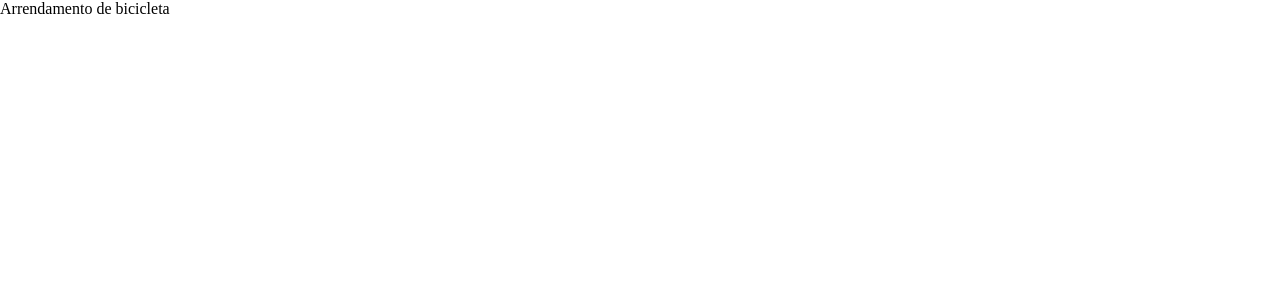
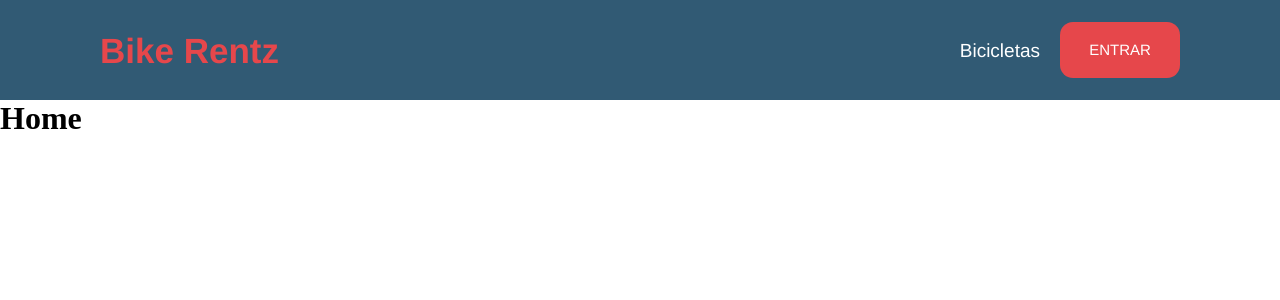
Before and after one commit to Futila/BikeRentz, a Next.js app: page / in a window 1280 px wide. Shown: the top 300 px of the page. Built offline with nearby package versions, Linux system fonts and the light colour scheme.

Commit message:
Navbar menu based on user session

```diff
--- a/src/components/molecules/NavBar/index.tsx
+++ b/src/components/molecules/NavBar/index.tsx
@@ -1,13 +1,57 @@
-import { NavBarContainer, NavBarLogo } from "./styles";
+import { useGetUserInfo } from "@/src/hooks/useGetUserInfo";
+import { useRouter } from "next/router";
+import {
+  MenuButton,
+  MenuContainer,
+  MenuItem,
+  MenuList,
+  NavBarContainer,
+  NavBarLogo,
+} from "./styles";
 
 interface NavBarProps {
   title: string;
 }
 
+const LOGGED_ROUTE = [
+  { title: "Bicicletas", route: "bikes" },
+  { title: "Bicicletas arrendadas", route: "bikes-rented" },
+  { title: "Conta", route: "account" },
+];
+
 const NavBar = ({ title }: NavBarProps) => {
+  const { isLogged } = useGetUserInfo();
+  const router = useRouter();
   return (
     <NavBarContainer isTransparent={title === "Entrar" || title === "Registar"}>
       <NavBarLogo>Bike Rentz</NavBarLogo>
+
+      {!isLogged && (
+        <MenuContainer>
+          <MenuList>
+            <MenuItem onClick={() => router.push(`/bikes`)}>
+              Bicicletas
+            </MenuItem>
+            <MenuButton onClick={() => router.push(`/login`)}>
+              Entrar
+            </MenuButton>
+          </MenuList>
+        </MenuContainer>
+      )}
+      {isLogged && (
+        <MenuContainer>
+          <MenuList>
+            {LOGGED_ROUTE.map((item) => (
+              <MenuItem
+                key={item.title}
+                onClick={() => router.push(`/${item.route}`)}
+              >
+                {item.title}
+              </MenuItem>
+            ))}
+          </MenuList>
+        </MenuContainer>
+      )}
     </NavBarContainer>
   );
 };
--- a/src/components/molecules/NavBar/styles.ts
+++ b/src/components/molecules/NavBar/styles.ts
@@ -1,3 +1,4 @@
+import { ButtonEnter } from "@/src/views/LoginView/styles";
 import styled from "@emotion/styled";
 
 interface NavBarContainerProps {
@@ -13,6 +14,7 @@ export const NavBarContainer = styled.div<NavBarContainerProps>`
   display: flex;
   align-items: center;
   flex-direction: row;
+  justify-content: space-between;
   padding-left: 100px;
   padding-right: 100px;
 `;
@@ -26,3 +28,36 @@ export const NavBarLogo = styled.h1`
 
   color: #e6474b;
 `;
+
+export const MenuContainer = styled.div`
+  width: auto;
+`;
+
+export const MenuList = styled.ul`
+  width: auto;
+  list-style: none;
+  display: flex;
+  align-items: center;
+`;
+
+export const MenuItem = styled.li`
+  font-family: "Helvetica Neue";
+  font-style: normal;
+  font-weight: 500;
+  font-size: 19px;
+  line-height: 23px;
+
+  color: #ffffff;
+  cursor: pointer;
+
+  margin-left: 15px;
+`;
+
+export const MenuButton = styled(ButtonEnter)`
+  background: #e6474b;
+  border-radius: 13px;
+  width: 120px;
+  height: 56px;
+  margin: 0;
+  margin-left: 20px;
+`;
--- /dev/null
+++ b/src/hooks/useGetUserInfo.ts
@@ -0,0 +1,19 @@
+import { useState, useEffect } from "react";
+import { getAuthFromLocalStorage } from "../helpers/local-storage";
+import { User } from "../typescript/user";
+
+export const useGetUserInfo = () => {
+  const [user, setUser] = useState<User | null>(null);
+  const [isLogged, setIsLogged] = useState(false);
+
+  useEffect(() => {
+    const data = getAuthFromLocalStorage();
+
+    if (data) {
+      setUser(data.user);
+      setIsLogged(true);
+    }
+  }, []);
+
+  return { user, isLogged };
+};
--- a/src/pages/index.tsx
+++ b/src/pages/index.tsx
@@ -1,7 +1,5 @@
-import { Inter } from "@next/font/google";
-
-const inter = Inter({ subsets: ["latin"] });
+import { HomeView } from "../views/HomeView";
 
 export default function Home() {
-  return <>Arrendamento de bicicleta</>;
+  return <HomeView />;
 }
--- /dev/null
+++ b/src/views/HomeView/index.tsx
@@ -0,0 +1,9 @@
+import PageLayout from "@/src/components/Layout";
+
+export const HomeView = () => {
+  return (
+    <PageLayout title="Home">
+      <h1>Home</h1>
+    </PageLayout>
+  );
+};
```
